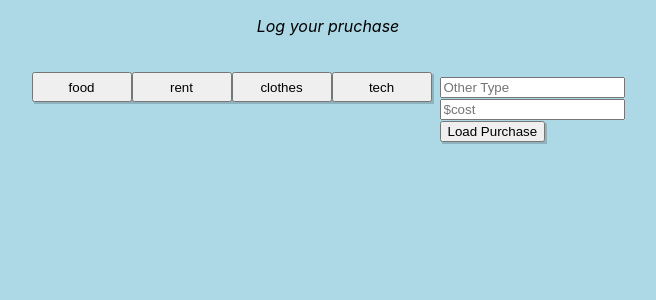
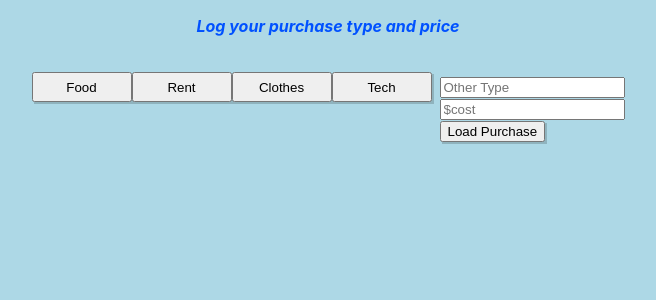
Before and after one commit to edwinsn/expenseseyes, a React (Create React App) app: page / in a window 1280 px wide. Shown: the top 300 px of the page, without its empty margins (312-968 px from the left). Built offline with nearby package versions, Linux system fonts and the light colour scheme; no server answers.

Commit message:
The page rerender the charts when new info is posted

```diff
--- a/src/App.js
+++ b/src/App.js
@@ -1,30 +1,40 @@
-import React from 'react';
+import React, {Component} from 'react';
 import ReactDOM from 'react-dom';
-import {useEffect} from 'react'
 import './assets/css/App.css'
 import axios from 'axios';
 import Bar from './Components/Bar'
 import {Inputs} from './Components/Inputs'
 import {hist,groupBy} from './statistics'
-
-let url = "https://jsonbox.io/box_93b2e4f60b0014f95d48";
+import {url} from "./url";
 
 
-function App() {
+class App extends Component {
 
-   useEffect(()=>{
+  constructor(props){
+    super(props);
+    this.update = this.update.bind(this);
+  }
+
+
+  render(){
+
     purchaseDistributionByPrice();
     purchaseDistributionByCathegory();
-   },[])
 
     return (
       <div className="App center">
-      <p ><em>Log your pruchase</em></p><br />
-      <Inputs />
+        <p className="title"><em>Log your purchase type and price</em></p><br />
+        <Inputs update={()=>{this.update();}} />
         <div className="aux inline"></div>
         <div className="aux2  inline"></div>
       </div>
   );
+  }
+
+  update(){
+    this.forceUpdate();
+  }
+
 }
 
 
@@ -37,13 +47,16 @@ const getPurchases = async()=>{
 const purchaseDistributionByPrice = async()=>{
   let purchases = await getPurchases();
   let prices = purchases.map(element=>element.price)
+
+  if(!prices[0])return null;
+
   let {frecuences,labels} = hist(prices);
   let data = [];
 
   for(let i=0;i<frecuences.length;i++){
     data.push({label:labels[i],height:frecuences[i]})
   }
-
+  console.log(data)
    ReactDOM.render(
         <Bar data={data} title="Prices Distribution"/>
    ,document.querySelector(".aux")
@@ -55,12 +68,12 @@ const purchaseDistributionByCathegory = async()=>{
   let purchases = await getPurchases();
   let groupedData = groupBy(purchases,["category"])
   let data = []
-  console.log(purchases)
   for(let key in groupedData){
 
       data.push({label:key,height:groupedData[key].length})
 
   }
+  console.log(data)
   ReactDOM.render(
         <Bar data={data} title="Count by Cathegories"/>
         ,document.querySelector(".aux2")
--- a/src/Components/Bar.js
+++ b/src/Components/Bar.js
@@ -5,6 +5,9 @@ import '../assets/css/bar.css'
 class Bar extends Component{
 
 render(){
+
+
+    if(!this.props.data[0]) return null
 
     let bars = [] ;
     let maxHeight = 240;
@@ -15,9 +18,15 @@ render(){
 
 //bars styles
 
-    let maximun = this.props.data.reduce((acumulator,element)=>{
+    let maximun;
+
+    if(!this.props.data[1]){
+        maximun = this.props.data[0].height;
+    }
+    else{
+        maximun = this.props.data.reduce((acumulator,element)=>{
         return acumulator.height>element.height?acumulator.height:element.height;
-    });
+    });}
 
     let normalizedHeights=this.props.data.map((element)=>{
         return maxHeight*element.height/maximun
--- a/src/Components/Inputs.js
+++ b/src/Components/Inputs.js
@@ -1,11 +1,18 @@
 import {Component} from 'react'
 import axios from 'axios';
 import '../assets/css/input.css'
-
-let url = "https://jsonbox.io/box_93b2e4f60b0014f95d48";
+import {url} from '../url'
+//cant press twice same cathegory
 let activeCategory = false;
 
 export class Inputs extends Component{
+
+    constructor(props){
+        super(props)
+        this.postNewPurchase = this.postNewPurchase.bind(this);
+        this.postNewPurchaseOnEnter = this.postNewPurchaseOnEnter.bind(this);
+    }
+
     //
     componentDidMount(){
         insertSavedCategories();
@@ -15,10 +22,10 @@ export class Inputs extends Component{
         return (<div>
 
             <div className="categories inlineTable">
-                <button onClick={selectCategory}>food</button>
-                <button onClick={selectCategory}>rent</button>
-                <button onClick={selectCategory}>clothes</button>
-                <button onClick={selectCategory}>tech</button>
+                <button onClick={selectCategory}>Food</button>
+                <button onClick={selectCategory}>Rent</button>
+                <button onClick={selectCategory}>Clothes</button>
+                <button onClick={selectCategory}>Tech</button>
             </div>
 
             <div className="left inlineTable">
@@ -26,14 +33,58 @@ export class Inputs extends Component{
                     <input onKeyUp={addCategoryOnEnter} onClick={activeOtherCathegoryInput} className="otherCategory" type ="text" placeholder="Other Type"></input>
                 </div>
                 <div className="categoryNotification notification"></div>
-                <input className="cost" onKeyUp={postNewPurchaseOnEnter} placeholder="$cost" type="number"></input>
+                <input className="cost" onKeyUp={this.postNewPurchaseOnEnter} placeholder="$cost" type="number"></input>
                 <div className="priceNotification notification"></div>
-                <button  onClick={postNewPurchase}>Load Purchase</button>
+                <button  onClick={this.postNewPurchase}>Load Purchase</button>
                 <div className="purchaseDataNotification notification"></div>
             </div>
 
         </div>)
     }
+
+    postNewPurchaseOnEnter(event){
+        if(event.keyCode===13){
+            //
+            this.postNewPurchase();
+        }
+    }
+
+    async postNewPurchase(){
+
+        let {cathegory,price,dataIsValid} = verifyDataEntries();
+
+        if(dataIsValid){
+
+            Notification("Loading",".categoryNotification");
+
+          let {status} = await axios.post(url+"/purchases",{
+              category:cathegory,
+              price:price
+            })
+        if(status===200){
+
+            Notification("",".categoryNotification");
+            Notification("",".priceNotification");
+            Notification("",".purchaseDataNotification");
+
+            let selectedCategory = document.querySelector(".selectedCategory") ;
+            if(selectedCategory){
+                selectedCategory.classList.remove("selectedCategory");
+            }
+            else{document.querySelector('.otherCategory').value = "";}
+            document.querySelector('.cost').value = "";
+            this.props.update()
+        }
+          else{
+            Notification("Sorry purchase not registed\n error:"+status,"purchaseDataNotification")
+          }
+        }
+
+        //reset the values as before the entry
+        activeCategory=false;
+
+    }
+
 }
 
 let activeOtherCathegoryInput=()=>{
@@ -51,7 +102,6 @@ const addCategoryOnEnter=(event)=>{
 }
 
 let selectCategory =(event)=>{
-
     //deselect the previous selection
     let peviousCategorySelection=document.querySelector(".selectedCategory");
     if(peviousCategorySelection){
@@ -74,10 +124,10 @@ let addCategory=(newcategoryText)=>{
 
         let newCategory = document.createElement("button");
         newCategory.innerText = newcategoryText;
-        console.log(categoriesDiv.children)
         if((categoriesDiv.childElementCount+1)%5===0){
         categoriesDiv.appendChild(document.createElement("br"))
         }
+        newCategory.addEventListener("click",selectCategory)
         categoriesDiv.appendChild(newCategory);
         Notification("",".categoryNotification");
         //
@@ -126,48 +176,6 @@ let verifyDataEntries=()=>{
     return {cathegory:activeCategory,price:price,dataIsValid:true};
 }
 
-let postNewPurchaseOnEnter=(event)=>{
-    if(event.keyCode===13){
-        //
-        postNewPurchase();
-    }
-}
-
-let postNewPurchase = async()=>{
-
-    let {cathegory,price,dataIsValid} = verifyDataEntries();
-
-    if(dataIsValid){
-
-        Notification("Loading",".categoryNotification");
-
-      let {status} = await axios.post(url+"/purchases",{
-          category:cathegory,
-          price:price
-        })
-    if(status===200){
-
-        Notification("",".categoryNotification");
-        Notification("",".priceNotification");
-        Notification("",".purchaseDataNotification");
-
-        let selectedCategory = document.querySelector(".selectedCategory") ;
-        if(selectedCategory){
-            selectedCategory.style.background="white";
-        }
-        else{document.querySelector('.otherCategory').value = "";}
-        document.querySelector('.cost').value = "";
-
-    }
-      else{
-        Notification("Sorry purchase not registed\n error:"+status,"purchaseDataNotification")
-      }
-    }
-
-    //reset the values as before the entry
-    activeCategory=false;
-
-}
 
 let Notification = (notification,htmlClass)=>{
     document.querySelector(htmlClass).innerText=notification;
--- a/src/assets/css/App.css
+++ b/src/assets/css/App.css
@@ -7,3 +7,8 @@
 .inline{
     display: inline-block;
 }
+
+.title{
+    color:rgb(0, 81, 255);
+    font-weight: bold;
+}
--- a/src/assets/css/bar.css
+++ b/src/assets/css/bar.css
@@ -37,7 +37,7 @@ section{
   width: 50px;
   transform: rotate(-90deg);
   font-size: small;
-  overflow: hidden;
+
   white-space: nowrap;
 }
 
--- a/src/statistics.js
+++ b/src/statistics.js
@@ -1,6 +1,8 @@
 // the user will have an slide for intervals
 
 export const hist = function(data,numbreOfIntervals=0){
+
+    if(!data[0])return null;
 
     data = data.filter(element=>!isNaN(element));
 
@@ -75,6 +77,8 @@ const groupby = function(data, variable){
 
 export const groupBy = function(data, variables){
 
+    if(!data[0])return null
+
     let groupedData = {"":data};
 
     variables.forEach( variable =>{
--- /dev/null
+++ b/src/url.js
@@ -0,0 +1 @@
+export const url = "https://jsonbox.io/box_fbb6d470aad519ba5e71"
```
Also changed, not shown: package.json (+7 -1 lines), 2 other files (tests, documents, lock files or other folders). Lines whose indentation alone changed are shown as unchanged.
